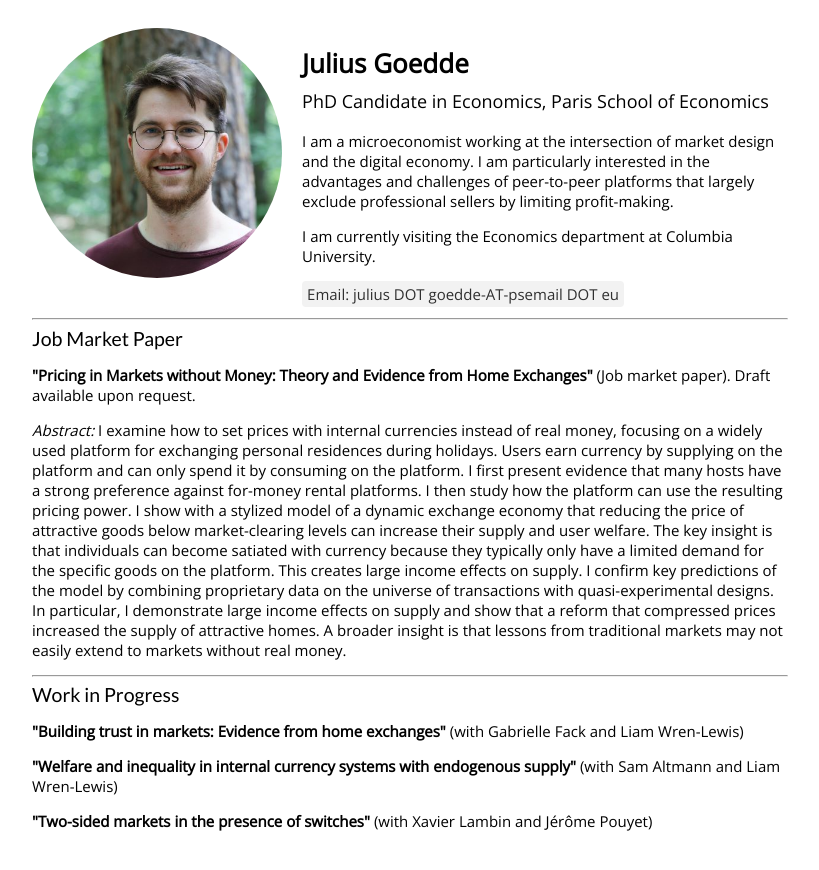
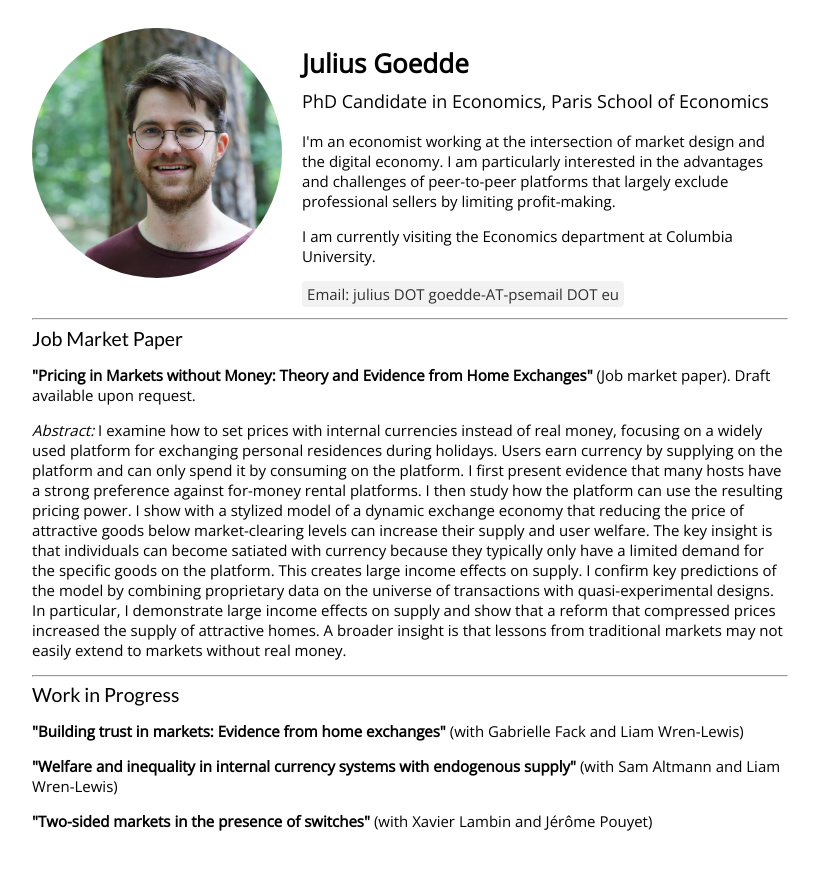
Before and after one commit to Julius-Goedde/Julius-Goedde.github.io, a plain HTML site: page index.html in a window 1280 px wide. Shown: the whole page, without its empty margins (230-1049 px from the left). Drawn offline with nearby package versions, Linux system fonts and the light colour scheme.

Commit message:
update intro

```diff
--- a/index.html
+++ b/index.html
@@ -16,7 +16,8 @@
                     <h1>Julius Goedde</h1>
                     <p class="subtitle">PhD Candidate in Economics, Paris School of Economics</p>
                     <div class="text">
-                        <p>I am a microeconomist working at the intersection of market design and the digital economy. I am particularly interested in the advantages and challenges of peer-to-peer platforms that largely exclude professional sellers by limiting profit-making.</p>
+                        <p>I'm an economist working at the intersection of market design and the digital economy.
+                            I am particularly interested in the advantages and challenges of peer-to-peer platforms that largely exclude professional sellers by limiting profit-making.</p>
                         <p>I am currently visiting the Economics department at Columbia University.</p>
                         <a href="mailto:julius DOT goedde-AT-psemail DOT eu" class="button">Email: julius DOT goedde-AT-psemail DOT eu</a>
                     </div>
```
